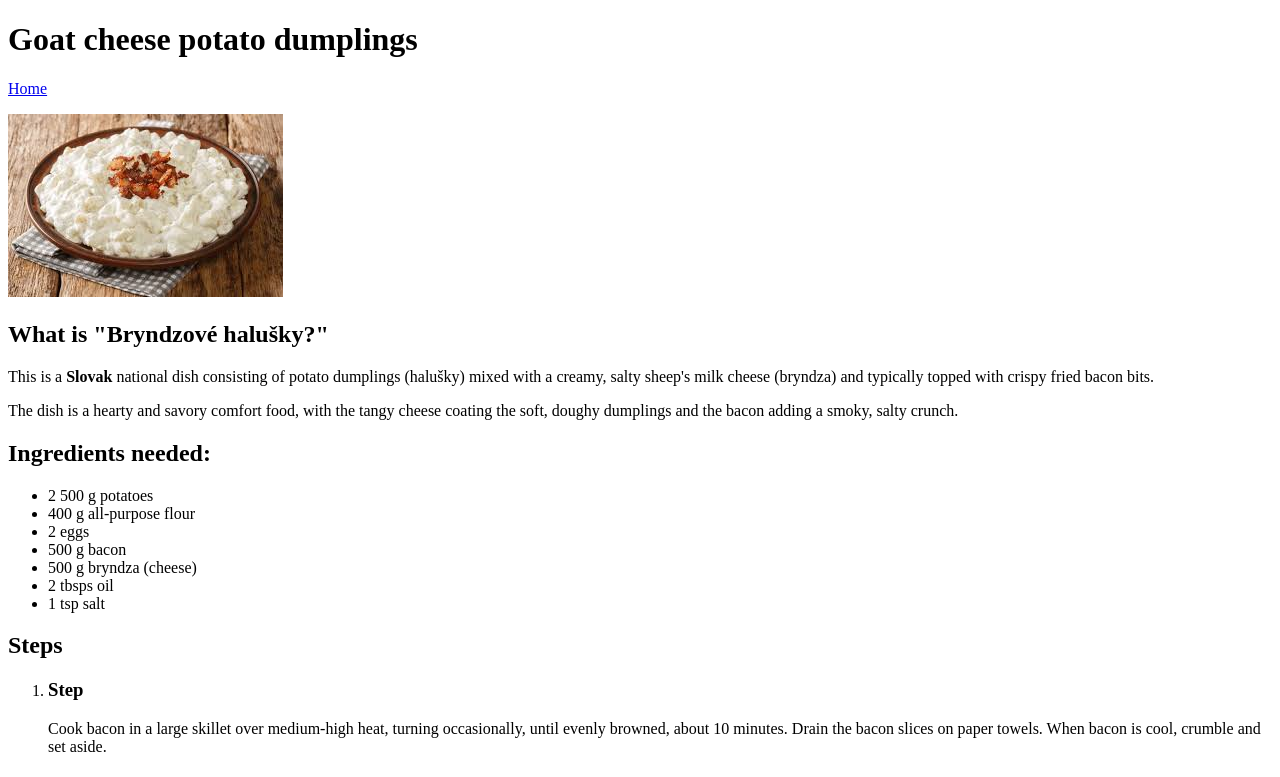
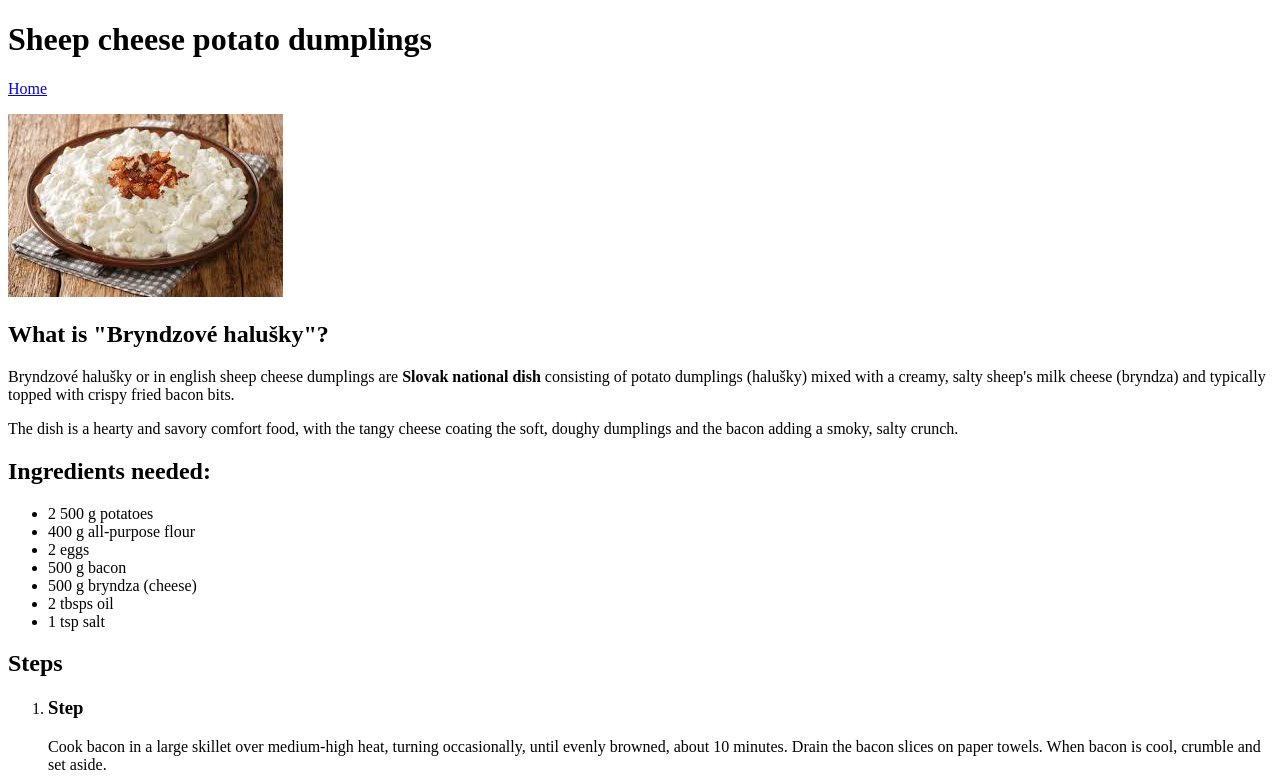
Before and after one commit to jblaho9/odin-recipes, a plain HTML site: page recipes/dumplings.html in a window 1280 px wide. Shown: the top 777 px of the page. Drawn offline with Linux system fonts and the light colour scheme.

Commit message:
Minor typos fix

```diff
--- a/recipes/dumplings.html
+++ b/recipes/dumplings.html
@@ -6,19 +6,20 @@
     <title>Dumplings</title>
   </head>
   <body>
-    <h1>Goat cheese potato dumplings</h1>
+    <h1>Sheep cheese potato dumplings</h1>
     <a href="../index.html">Home</a>
     <p>
       <img
         src="./img/dumplings.jpeg"
-        alt="Full bowl of goat cheese potato dumplings"
+        alt="Full bowl of sheep cheese potato dumplings"
       />
     </p>
-    <h2>What is "Bryndzové halušky?"</h2>
+    <h2>What is "Bryndzové halušky"?</h2>
     <p>
-      This is a <strong>Slovak</strong> national dish consisting of potato
-      dumplings (halušky) mixed with a creamy, salty sheep's milk cheese
-      (bryndza) and typically topped with crispy fried bacon bits.
+      Bryndzové halušky or in english sheep cheese dumplings are
+      <strong>Slovak national dish</strong> consisting of potato dumplings
+      (halušky) mixed with a creamy, salty sheep's milk cheese (bryndza) and
+      typically topped with crispy fried bacon bits.
     </p>
     <p>
       The dish is a hearty and savory comfort food, with the tangy cheese
```
Also changed, not shown: index.html (+1 -1 lines).
